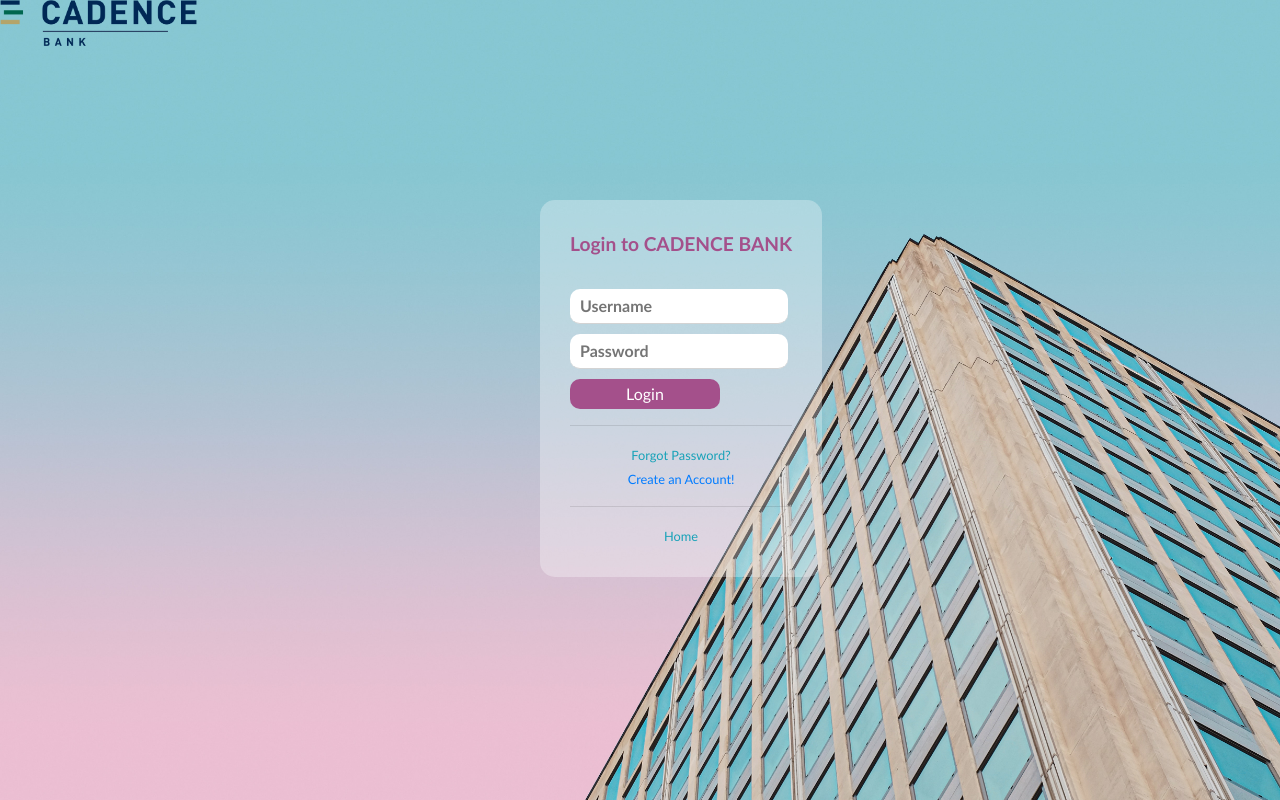
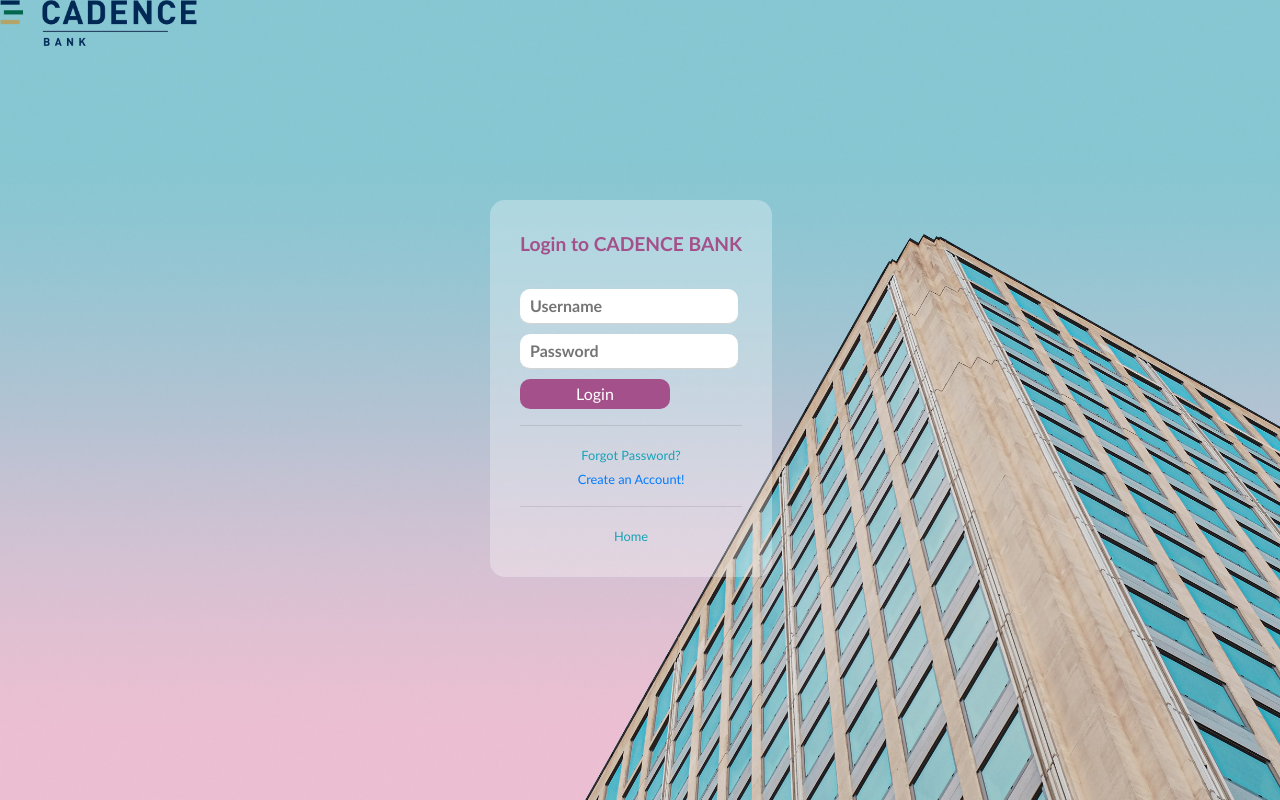
Before and after one commit to LekiaAnonim/bank, a Django app: page /accounts/login/ in a window 1280 px wide. Run offline with Django 4.2, Linux system fonts and the light colour scheme; some libraries are stand-ins or nearby versions.

Commit message:
trying postgres settings and centering login form

```diff
--- a/bank/static/account/css/main.css
+++ b/bank/static/account/css/main.css
@@ -9,7 +9,7 @@ body {
     left: 50%;
     top: 50%;
     max-width: 400px;
-    margin-left: -100px;
+    margin-left: -150px;
     /* -1/2 width */
     margin-top: -200px;
     background-color: rgba(255, 255, 255, 0.3);
```
Also changed, not shown: bank/migrations/0001_initial.py, db.sqlite3 (deleted).
